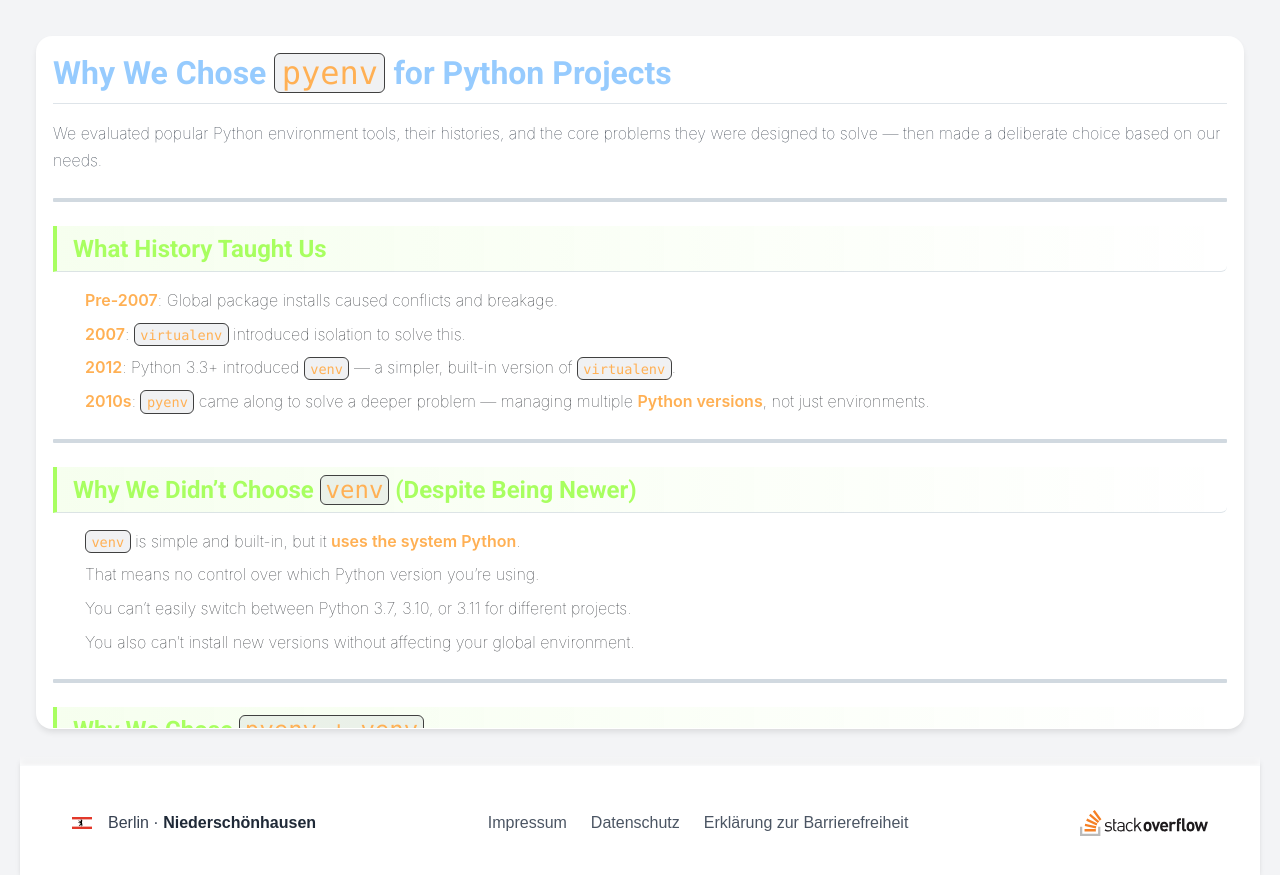
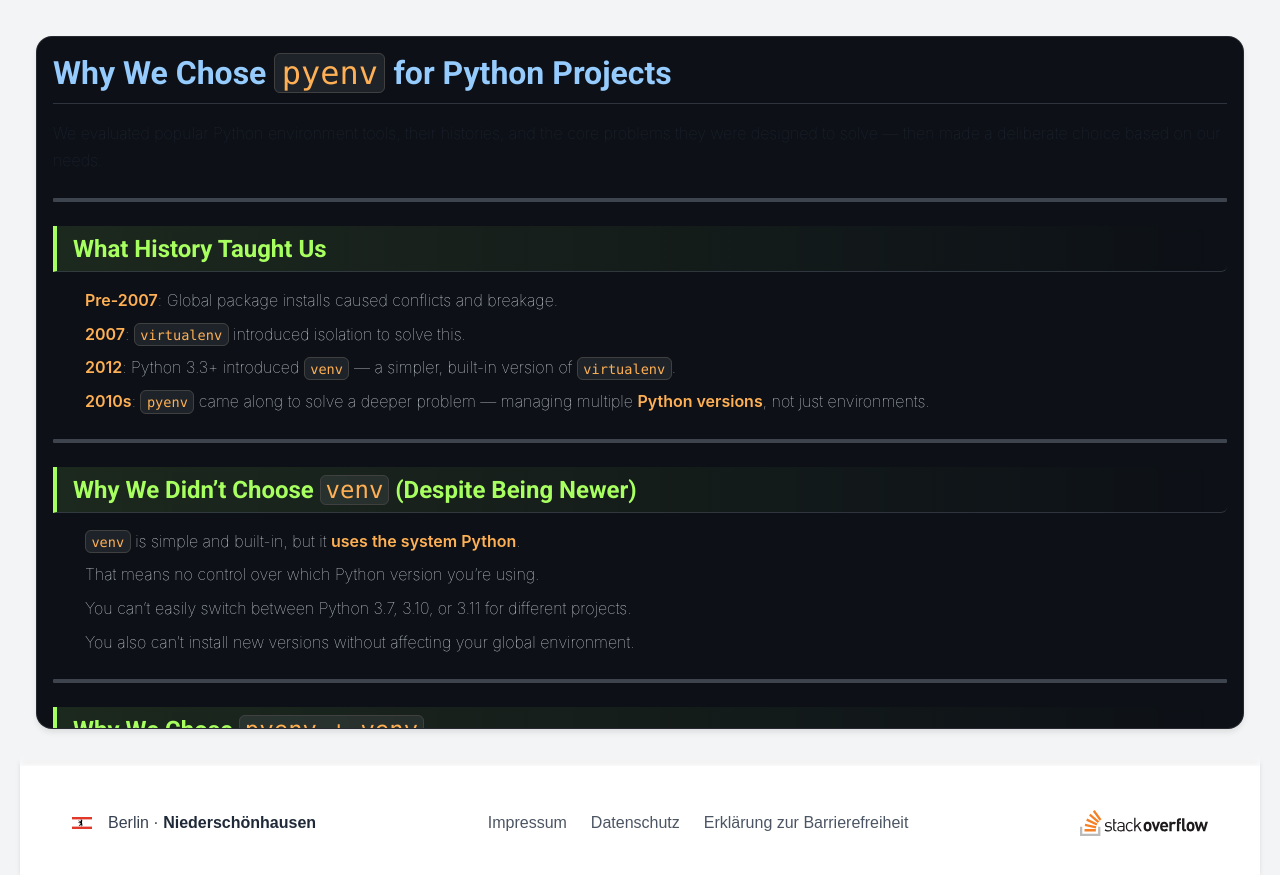
Before and after one commit to congruent-tech/congruent-tech.github.io, a Jekyll site: the page built from en/insights/python/choose-version-manager.markdown, in a window 1280 px wide. Shown: the top 875 px of the page. Built offline with Jekyll 4.4.1, drawn with Linux system fonts in a browser that asks for light colours; nearby versions of some CDN libraries; a style sheet for code colours, icons or effects is not loaded.

Commit message:
Force dark theme for markdown content to improve code readability
Removed media query conditionals to apply dark theme universally
to .markdown-body elements regardless of system preferences. This
ensures consistent technical documentation appearance with optimal
contrast for code snippets and syntax highlighting.

Co-Authored-By: Arash Kashi <arash@congruent-tech.de>

```diff
--- a/assets/css/insight.css
+++ b/assets/css/insight.css
@@ -1,3 +1,10 @@
+/*
+ * Dark theme is now the standard for .markdown-body only
+ * Originally this CSS had separate themes based on @media (prefers-color-scheme),
+ * but the dark theme is now used universally for .markdown-body for better code readability in technical documentation.
+ * Note: This dark theme standardization only applies to .markdown-body - other site components still respond to system light/dark preferences.
+ * The previous light mode section has been removed and dark theme variables apply regardless of system preference.
+ */
 .markdown-body {
   --base-size-4: 0.25rem;
   --base-size-8: 0.5rem;
@@ -9,10 +16,8 @@
   --base-text-weight-semibold: 600;
   --fontStack-monospace: ui-monospace, SFMono-Regular, SF Mono, Menlo, Consolas, Liberation Mono, monospace;
   --fgColor-accent: Highlight;
-}
-@media (prefers-color-scheme: dark) {
-  .markdown-body, [data-theme="dark"] {
-    /* dark */
+
+  /* Dark theme variables - now used as the standard theme for .markdown-body */
   color-scheme: dark;
   --focus-outlineColor: #1f6feb;
   --fgColor-default: #f0f6fc;
@@ -64,63 +69,6 @@
   --color-prettylights-syntax-markup-ignored-bg: #1158c7;
   --color-prettylights-syntax-meta-diff-range: #d2a8ff;
   --color-prettylights-syntax-sublimelinter-gutter-mark: #3d444d;
-  }
-}
-@media (prefers-color-scheme: light) {
-  .markdown-body, [data-theme="light"] {
-    /* light */
-    color-scheme: light;
-    --focus-outlineColor: #0969da;
-    --fgColor-default: #1f2328;
-    --fgColor-muted: #59636e;
-    --fgColor-accent: #0969da;
-    --fgColor-success: #1a7f37;
-    --fgColor-attention: #9a6700;
-    --fgColor-danger: #d1242f;
-    --fgColor-done: #8250df;
-    --bgColor-default: #ffffff;
-    --bgColor-muted: #f6f8fa;
-    --bgColor-neutral-muted: #818b981f;
-    --bgColor-attention-muted: #fff8c5;
-    --borderColor-default: #d1d9e0;
-    --borderColor-muted: #d1d9e0b3;
-    --borderColor-neutral-muted: #d1d9e0b3;
-    --borderColor-accent-emphasis: #0969da;
-    --borderColor-success-emphasis: #1a7f37;
-    --borderColor-attention-emphasis: #9a6700;
-    --borderColor-danger-emphasis: #cf222e;
-    --borderColor-done-emphasis: #8250df;
-    --color-prettylights-syntax-comment: #59636e;
-    --color-prettylights-syntax-constant: #0550ae;
-    --color-prettylights-syntax-constant-other-reference-link: #0a3069;
-    --color-prettylights-syntax-entity: #6639ba;
-    --color-prettylights-syntax-storage-modifier-import: #1f2328;
-    --color-prettylights-syntax-entity-tag: #0550ae;
-    --color-prettylights-syntax-keyword: #cf222e;
-    --color-prettylights-syntax-string: #0a3069;
-    --color-prettylights-syntax-variable: #953800;
-    --color-prettylights-syntax-brackethighlighter-unmatched: #82071e;
-    --color-prettylights-syntax-brackethighlighter-angle: #59636e;
-    --color-prettylights-syntax-invalid-illegal-text: #f6f8fa;
-    --color-prettylights-syntax-invalid-illegal-bg: #82071e;
-    --color-prettylights-syntax-carriage-return-text: #f6f8fa;
-    --color-prettylights-syntax-carriage-return-bg: #cf222e;
-    --color-prettylights-syntax-string-regexp: #116329;
-    --color-prettylights-syntax-markup-list: #3b2300;
-    --color-prettylights-syntax-markup-heading: #0550ae;
-    --color-prettylights-syntax-markup-italic: #1f2328;
-    --color-prettylights-syntax-markup-bold: #1f2328;
-    --color-prettylights-syntax-markup-deleted-text: #82071e;
-    --color-prettylights-syntax-markup-deleted-bg: #ffebe9;
-    --color-prettylights-syntax-markup-inserted-text: #116329;
-    --color-prettylights-syntax-markup-inserted-bg: #dafbe1;
-    --color-prettylights-syntax-markup-changed-text: #953800;
-    --color-prettylights-syntax-markup-changed-bg: #ffd8b5;
-    --color-prettylights-syntax-markup-ignored-text: #d1d9e0;
-    --color-prettylights-syntax-markup-ignored-bg: #0550ae;
-    --color-prettylights-syntax-meta-diff-range: #8250df;
-    --color-prettylights-syntax-sublimelinter-gutter-mark: #818b98;
-  }
 }
 
 .markdown-body {
```
Lines whose indentation alone changed are shown as unchanged.
